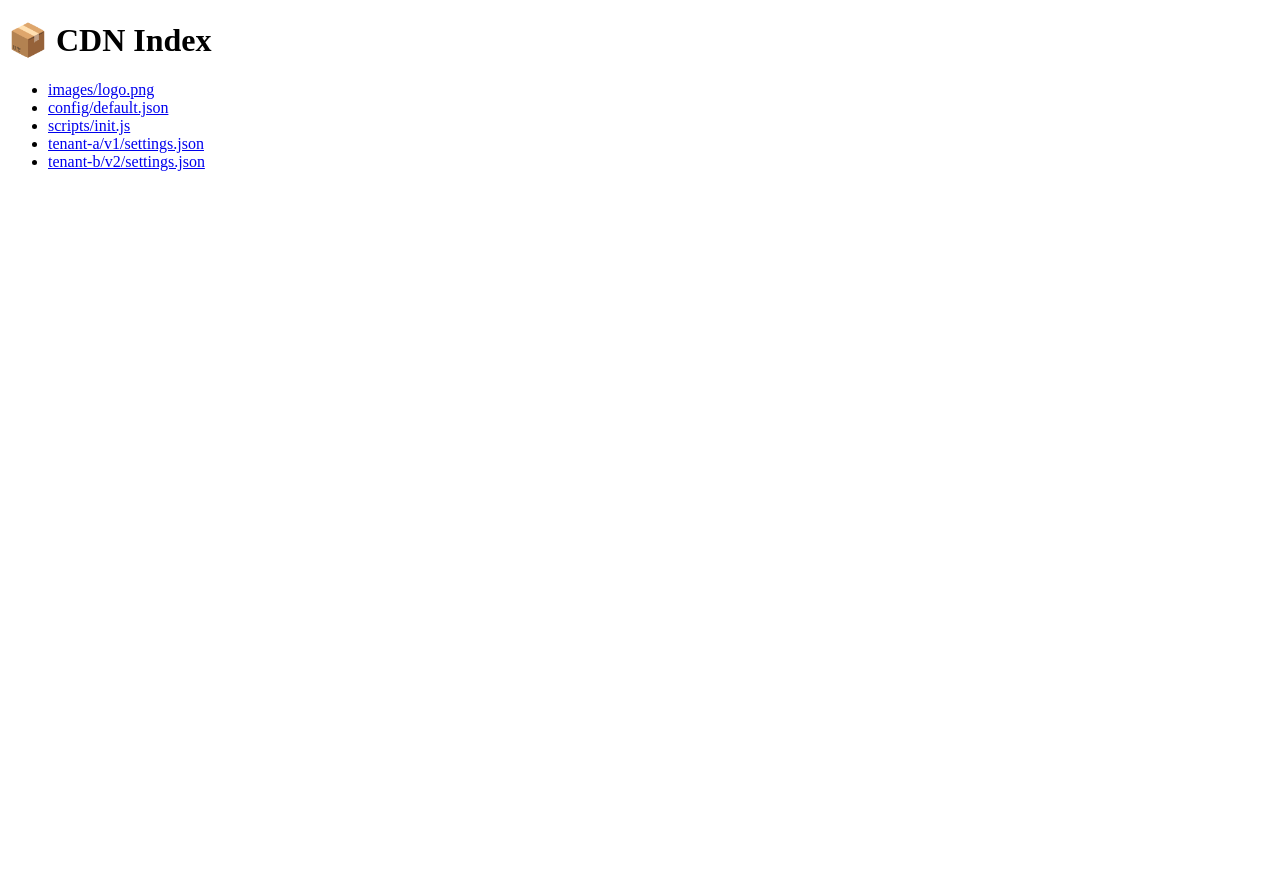
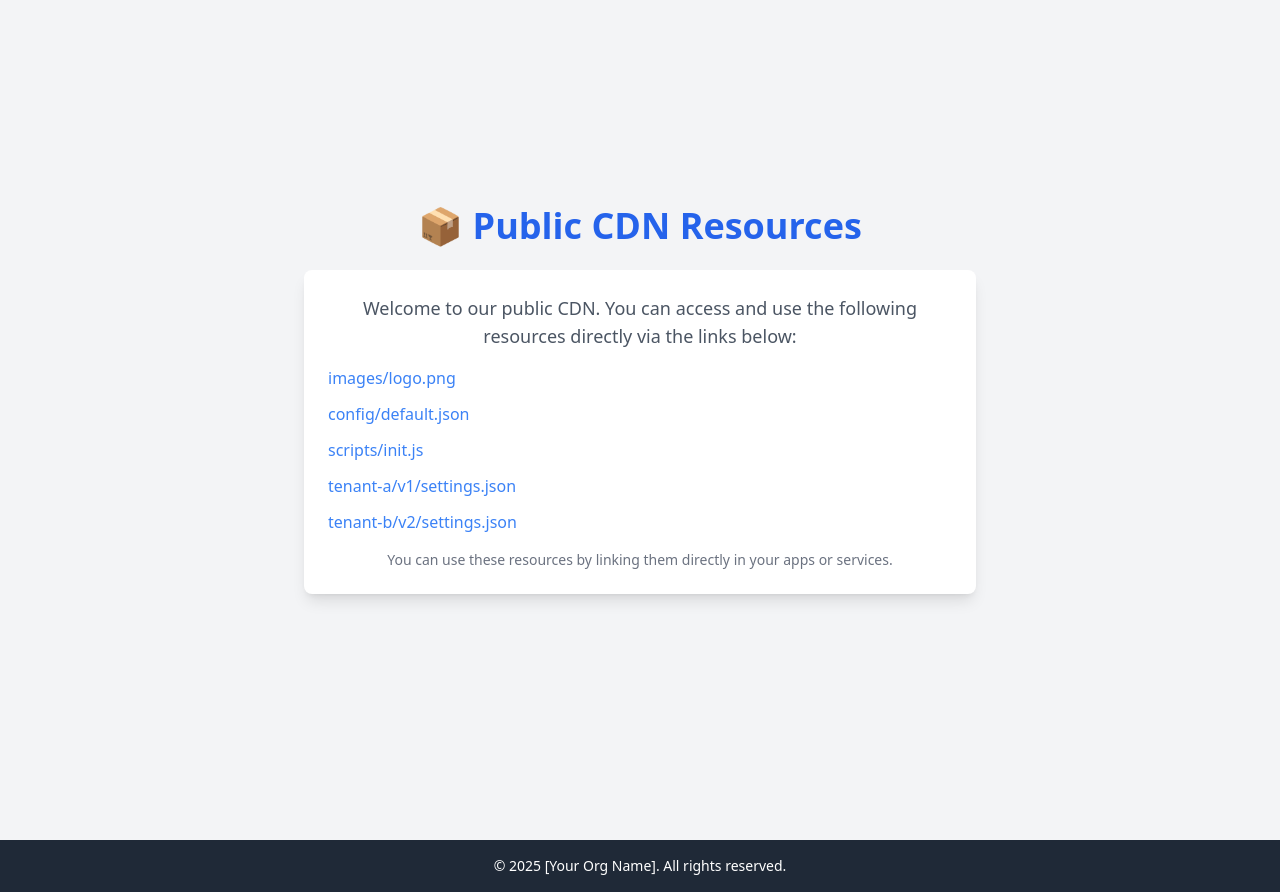
Before and after one commit to dpype/cdn, a plain HTML site: page index.html in a window 1280 px wide. Before the commit the page ends 800 px from the top, so only its background shows below. Drawn offline with nearby package versions, Linux system fonts and the light colour scheme.

Commit message:
Update index.html

```diff
--- a/index.html
+++ b/index.html
@@ -1,14 +1,44 @@
 <!DOCTYPE html>
-<html>
-<head><title>CDN Index</title></head>
-<body>
-  <h1>📦 CDN Index</h1>
-  <ul>
-    <li><a href="images/logo.png">images/logo.png</a></li>
-    <li><a href="config/default.json">config/default.json</a></li>
-    <li><a href="scripts/init.js">scripts/init.js</a></li>
-    <li><a href="tenant-a/v1/settings.json">tenant-a/v1/settings.json</a></li>
-    <li><a href="tenant-b/v2/settings.json">tenant-b/v2/settings.json</a></li>
-  </ul>
+<html lang="en">
+<head>
+  <meta charset="UTF-8">
+  <meta name="viewport" content="width=device-width, initial-scale=1.0">
+  <title>CDN Index</title>
+  <!-- Tailwind CSS via CDN -->
+  <script src="https://cdn.tailwindcss.com"></script>
+</head>
+<body class="bg-gray-100 text-gray-800">
+
+  <!-- Main container -->
+  <div class="min-h-screen flex flex-col justify-center items-center py-10">
+    <h1 class="text-4xl font-bold text-center text-blue-600 mb-6">📦 Public CDN Resources</h1>
+
+    <!-- Resource links -->
+    <div class="w-full max-w-2xl bg-white rounded-lg shadow-lg p-6 space-y-4">
+      <p class="text-lg text-gray-600 text-center">
+        Welcome to our public CDN. You can access and use the following resources directly via the links below:
+      </p>
+
+      <ul class="space-y-3">
+        <li><a href="images/logo.png" class="text-blue-500 hover:text-blue-700">images/logo.png</a></li>
+        <li><a href="config/default.json" class="text-blue-500 hover:text-blue-700">config/default.json</a></li>
+        <li><a href="scripts/init.js" class="text-blue-500 hover:text-blue-700">scripts/init.js</a></li>
+        <li><a href="tenant-a/v1/settings.json" class="text-blue-500 hover:text-blue-700">tenant-a/v1/settings.json</a></li>
+        <li><a href="tenant-b/v2/settings.json" class="text-blue-500 hover:text-blue-700">tenant-b/v2/settings.json</a></li>
+      </ul>
+
+      <p class="text-center text-sm text-gray-500 mt-4">
+        You can use these resources by linking them directly in your apps or services.
+      </p>
+    </div>
+  </div>
+
+  <!-- Footer -->
+  <footer class="bg-gray-800 text-white py-4 mt-10">
+    <div class="text-center text-sm">
+      <p>&copy; 2025 [Your Org Name]. All rights reserved.</p>
+    </div>
+  </footer>
+
 </body>
 </html>
```
